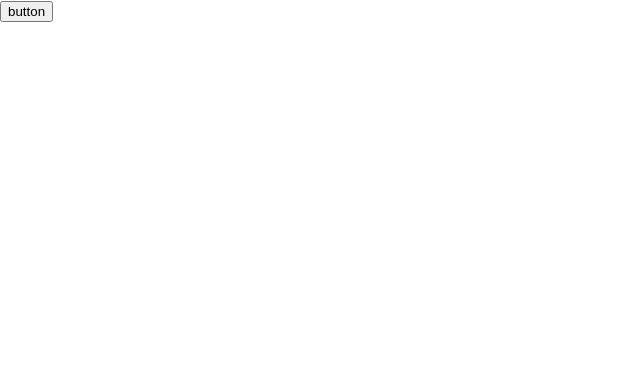
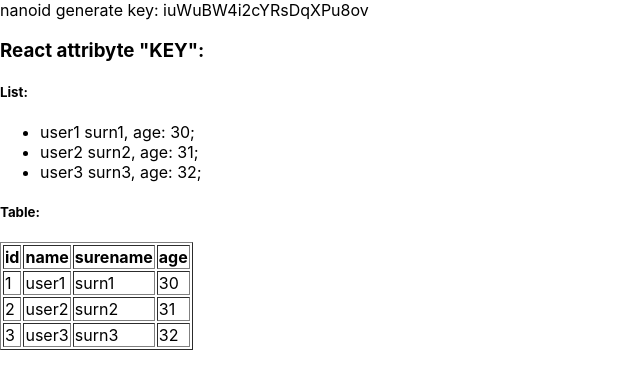
Before and after one commit to eBenya/ReactLessons, a React (Create React App) app: page / in a window 1280 px wide. Shown: the top 388 px of the page, without its empty margins (0-640 px from the left). Built offline with nearby package versions, Linux system fonts and the light colour scheme.

Commit message:
React attribyte <key>

```diff
--- a/src/App.js
+++ b/src/App.js
@@ -1,14 +1,62 @@
 import React from 'react';
+import Nanoid, { nanoid } from 'nanoid';
 
 function App() {
-  function getEvent(name, e, age){
-    console.log(e.target);
-    console.log(name + ' ' + age);
-  }
+	const users = [
+		{ id: 1, name: 'user1', surn: 'surn1', age: 30 },
+		{ id: 2, name: 'user2', surn: 'surn2', age: 31 },
+		{ id: 3, name: 'user3', surn: 'surn3', age: 32 },
+	];
+	const resUl = users.map(item => {
+		return (
+			<li key={item.id}>
+				{item.name} {item.surn}, age: {item.age};
+			</li>
+		)
+	});
+	const resTable = users.map(item => {
+		return (
+			<tr key={item.id}>
+				<td>{item.id}</td>
+				<td>{item.name}</td>
+				<td>{item.surn}</td>
+				<td>{item.age}</td>
+			</tr>
+		);
+	});
 
-	return <div>
-		<button onClick={kek => getEvent('user', kek, 16)}>button</button>
-	</div>;
+	function id(){
+		return nanoid();
+	}
+
+	return (
+		<div>
+			nanoid generate key: {id()}
+			<h3>React attribyte "KEY":</h3>
+			<div>
+				<h5>List:</h5>
+				<ul>
+					{resUl}
+				</ul>
+			</div>
+			<div>
+				<h5>Table:</h5>
+				<table border="1">
+					<thead>
+						<tr>
+							<th>id</th>
+							<th>name</th>
+							<th>surename</th>
+							<th>age</th>
+						</tr>
+					</thead>
+					<tbody>
+						{resTable}
+					</tbody>
+				</table>
+			</div>
+		</div>
+	);
 }
 
 export default App;
```
